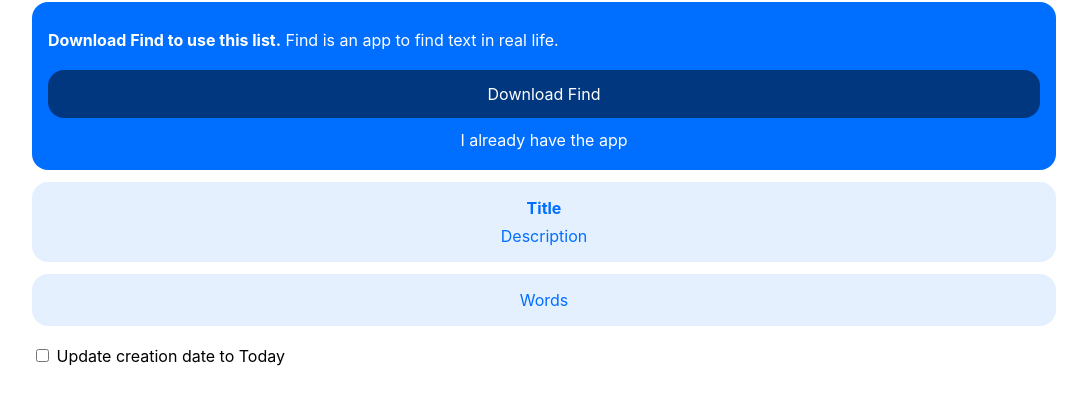
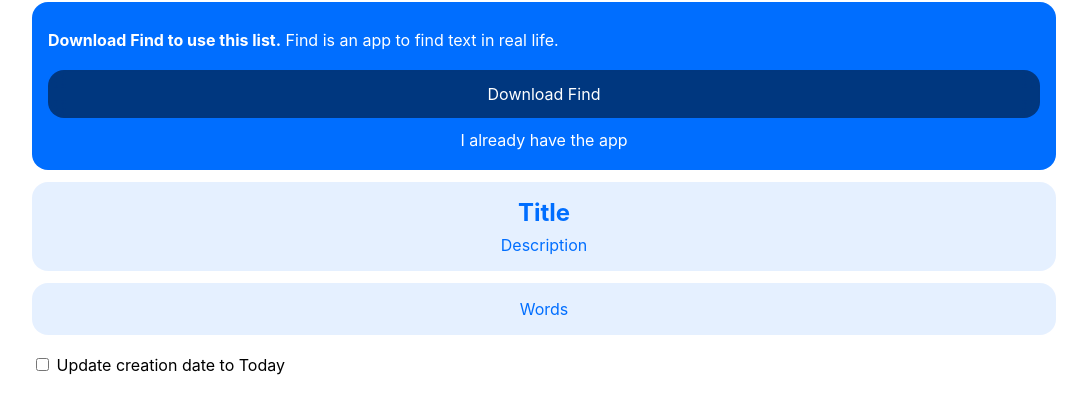
Before and after one commit to aheze/Find-Lists, a plain HTML site: page list.html in a window 1280 px wide. Shown: the part 131-544 px from the top of the page, without its empty margins (96-1183 px from the left). Drawn offline with Linux system fonts and the light colour scheme.

Commit message:
Increase title sizing

```diff
--- a/list.html
+++ b/list.html
@@ -25,10 +25,7 @@
 
             <div class="list">
                 <div class="content">
-                    <strong>
-                        <p id="title">Title</p>
-                    </strong>
-
+                    <p id="title">Title</p>
                     <p id="description">Description</p>
                 </div>
 
@@ -44,6 +41,7 @@
                         id="check"
                         onclick="checkClicked()"
                     />
+
                     <p class="check-text" id="check-text">
                         Update creation date to Today
                     </p>
--- a/styles.css
+++ b/styles.css
@@ -41,6 +41,11 @@ p {
     background-color: rgba(0, 110, 255, 0.1);
     color: rgb(0, 110, 255);
     border-radius: 12pt;
+}
+
+#title {
+    font-weight: bold;
+    font-size: 24px;
 }
 
 .list {
```
